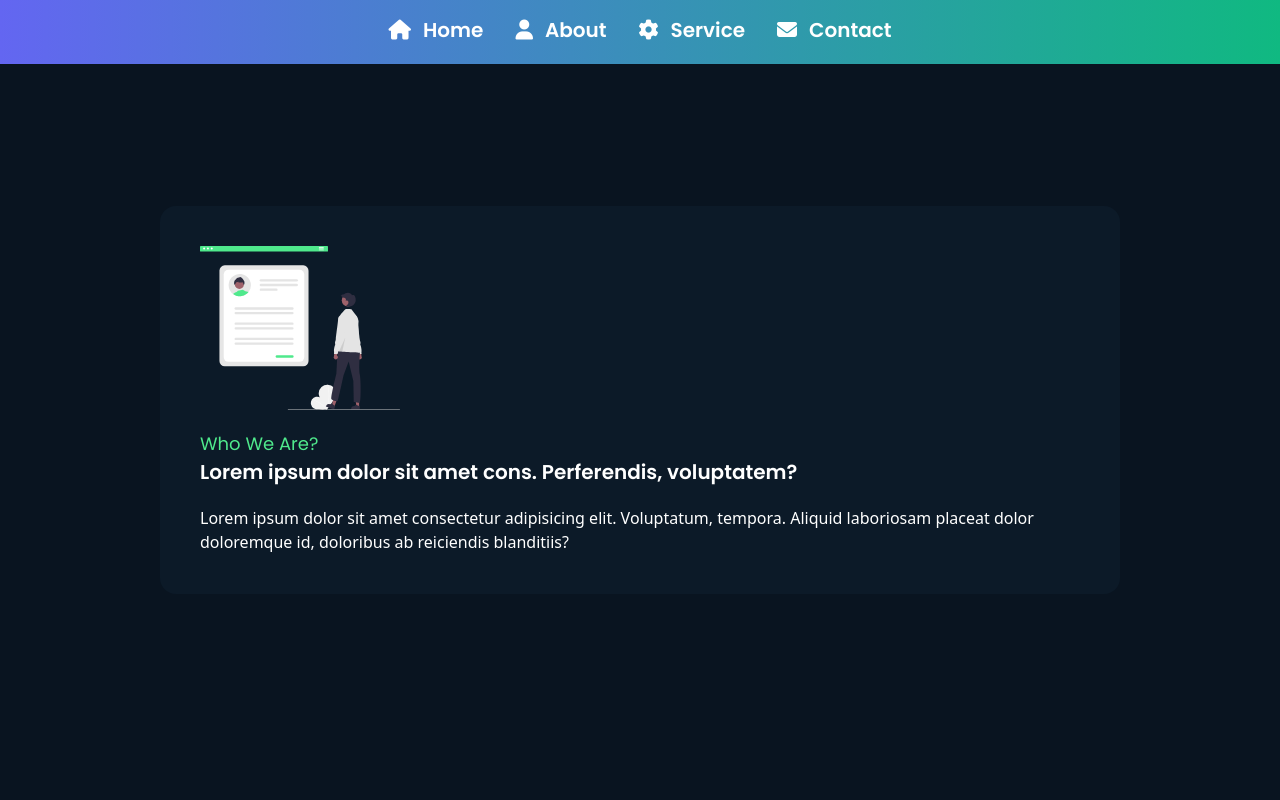
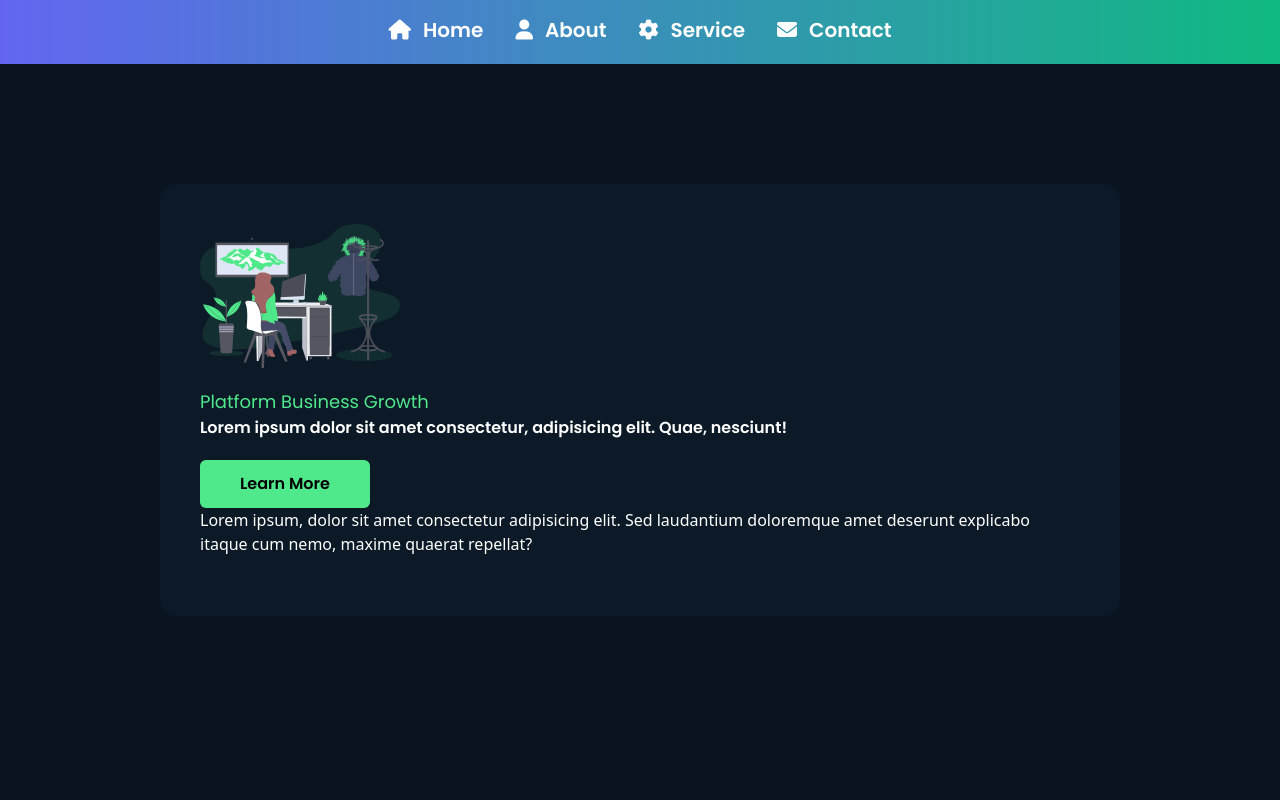
Before and after one commit to sourav0009/V-Folio, a website built with Vite: page index.html in a window 1280 px wide. Shown: the top 800 px of the page. Built offline with nearby package versions, Linux system fonts and the light colour scheme.

Commit message:
home section

```diff
--- a/index.html
+++ b/index.html
@@ -37,6 +37,20 @@
         </nav>
     </header>
 
+    <!-- home section -->
+     <section id="home" class=" h-screen flex justify-center items-center">
+        <div class=" w-3/4">
+            <div class=" bg-bg-dark-color rounded-2xl p-10 border-zinc-700">
+                <img class=" w-custom-image-width mb-5" src="img/home.svg" alt="">
+                <h5 class=" text-lg text-primary-color">Platform  Business Growth </h5>
+                <h3 class=" text-white  mb-5 font-semibold">Lorem ipsum dolor sit amet consectetur, adipisicing elit. Quae, nesciunt!</h3>
+                <a href="" class=" bg-primary-color font-semibold py-3 px-10 inline-block rounded-md hover:bg-indigo-500 hover:text-white transition-all">Learn More</a>
+                <p class=" text-white hidden md:block mb-5 font-sans">Lorem ipsum, dolor sit amet consectetur adipisicing elit. Sed laudantium doloremque amet deserunt explicabo itaque cum nemo, maxime quaerat repellat?</p>
+            </div>
+        </div>
+
+     </section>
+
     <!-- about section -->
     <section id="about" class=" h-screen flex justify-center items-center">
         <div class="w-3/4">
@@ -48,5 +62,10 @@
             </div>
         </div>
     </section>
+
+    <!-- Service section -->
+     <section id="service" class=" h-screen justify-center items-center">
+
+     </section>
 </body>
 </html>
```
